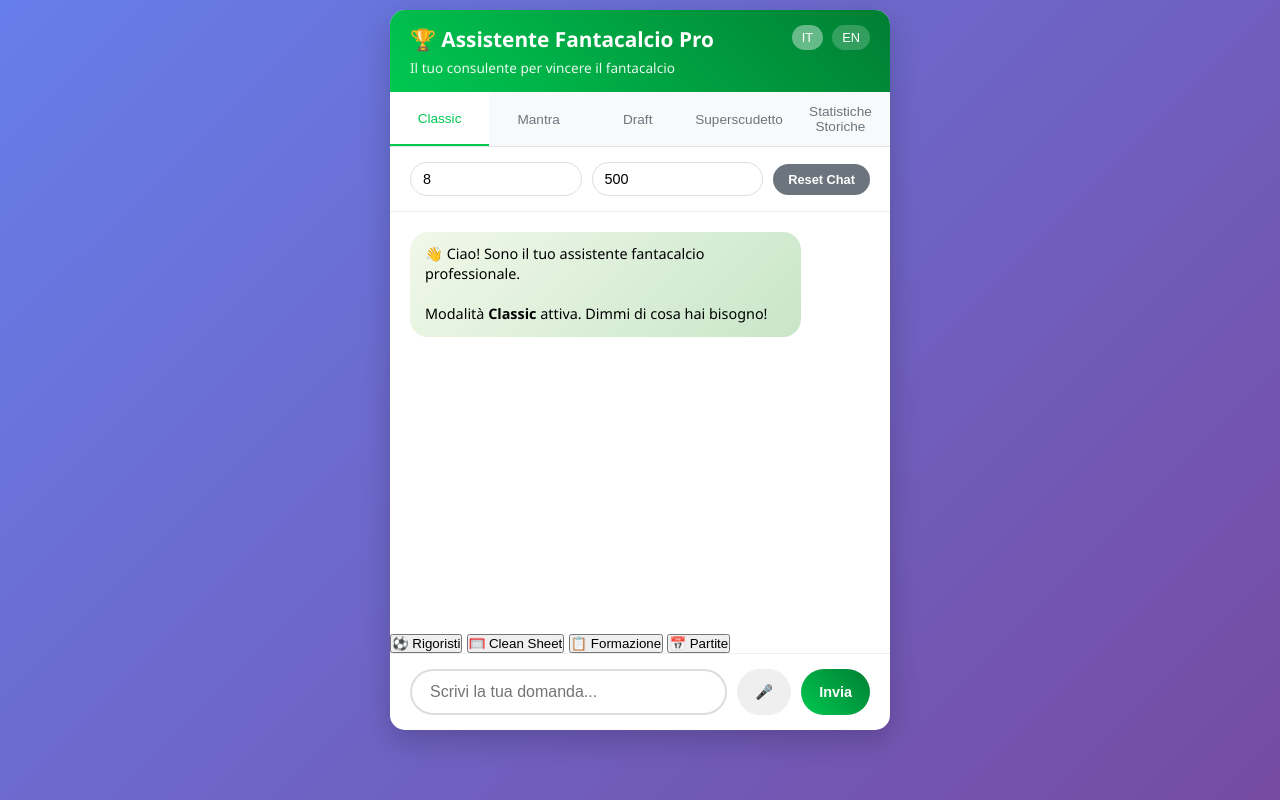
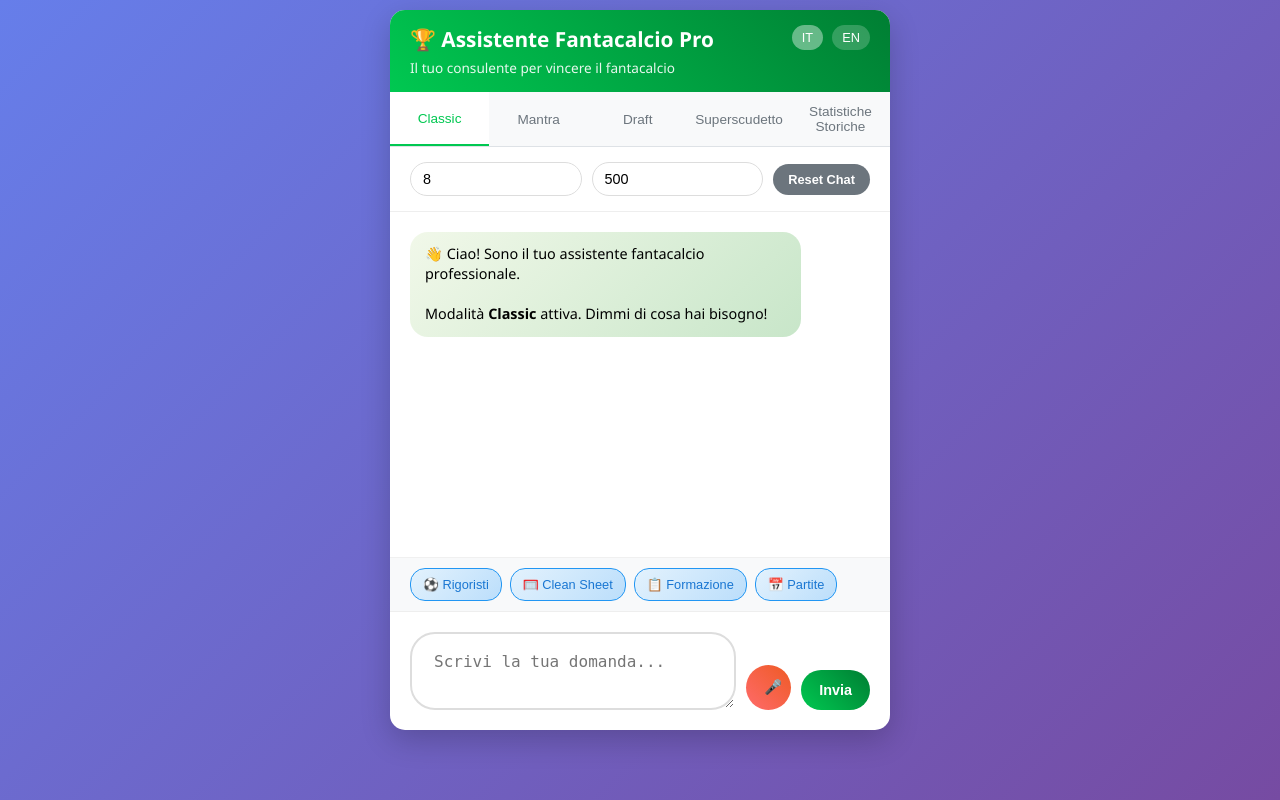
Before and after one commit to daviserra-code/Fantacalcio-AI, a Flask app: page / in a window 1280 px wide. Run offline with Flask 3, Linux system fonts and the light colour scheme; parts of the project's set-up code (start-up, migrations or seed data) failed here and were passed over.

Commit message:
Assistant checkpoint: Fixed slow responses, added missing features, improved UI
Assistant generated file changes:
- main.py: Optimize AI model selection and improve caching
- templates/index.html: Add missing JavaScript functions and make chat input bigger, Add missing JavaScript functions and improve styling, Change input to textarea and add missing JavaScript functions, Add missing JavaScript functions for quick actions and voice input
- web_interface.py: Integrate centralized configuration, Use centralized configuration for rate limiting and caching, Add configuration endpoint

---

User prompt:

fix the following: 1. slow responses;2.Where is this feature?;3.Where is this feature?;5.Quick actions not working;6.Whre is this centralized configuration. make the chat field bigger.

Replit-Commit-Author: Assistant
Replit-Commit-Session-Id: f9d90298-4915-4141-886e-caef55db392f

```diff
--- a/templates/index.html
+++ b/templates/index.html
@@ -152,19 +152,75 @@
         }
 
         .input-area {
-            padding: 15px 20px;
+            padding: 20px;
             border-top: 1px solid #eee;
             display: flex;
             gap: 10px;
+            align-items: flex-end;
+        }
+
+        .quick-actions {
+            padding: 10px 20px;
+            border-top: 1px solid #f0f0f0;
+            display: flex;
+            gap: 8px;
+            flex-wrap: wrap;
+            background: #f8f9fa;
+        }
+
+        .quick-btn {
+            background: linear-gradient(135deg, #e3f2fd, #bbdefb);
+            border: 1px solid #2196f3;
+            border-radius: 15px;
+            padding: 8px 12px;
+            font-size: 0.8em;
+            cursor: pointer;
+            transition: all 0.3s;
+            color: #1976d2;
+            font-weight: 500;
+        }
+
+        .quick-btn:hover {
+            background: linear-gradient(135deg, #2196f3, #1976d2);
+            color: white;
+            transform: translateY(-1px);
+        }
+
+        .btn-voice {
+            background: linear-gradient(45deg, #ff6b6b, #ee5a24);
+            color: white;
+            border: none;
+            border-radius: 50%;
+            width: 45px;
+            height: 45px;
+            cursor: pointer;
+            font-size: 1.2em;
+        }
+
+        .btn-voice:hover {
+            transform: scale(1.1);
+        }
+
+        .btn-voice.recording {
+            background: linear-gradient(45deg, #ff3838, #c0392b);
+            animation: pulse 1s infinite;
+        }
+
+        @keyframes pulse {
+            0% { transform: scale(1); }
+            50% { transform: scale(1.1); }
+            100% { transform: scale(1); }
         }
 
         #messageInput {
             flex: 1;
-            padding: 12px 18px;
+            padding: 18px 22px;
             border: 2px solid #ddd;
             border-radius: 25px;
             outline: none;
             font-size: 16px;
+            min-height: 60px;
+            resize: vertical;
         }
 
         #messageInput:focus {
@@ -398,7 +454,7 @@
             </div>
 
             <div class="input-area">
-                <input type="text" id="messageInput" placeholder="Scrivi la tua domanda..." maxlength="500">
+                <textarea id="messageInput" placeholder="Scrivi la tua domanda..." maxlength="500" rows="2"></textarea>
                 <button class="btn btn-voice" onclick="toggleVoiceInput()" id="voiceBtn">🎤</button>
                 <button class="btn btn-primary" onclick="sendMessage()">{{ t.send }}</button>
             </div>
@@ -667,9 +723,100 @@
             `).join('');
         }
 
-        // Enter key support
-        document.addEventListener('keypress', function(e) {
-            if (e.key === 'Enter') {
+        // Quick action functions
+        async function askQuickQuestion(question) {
+            const messageInput = document.getElementById('messageInput');
+            messageInput.value = question;
+            await sendMessage('classic');
+        }
+
+        async function showFixtures() {
+            try {
+                addMessage('📅 Caricando le partite di questa giornata...', true, 'chatContainer');
+                showLoading('chatContainer');
+
+                const response = await fetch('/api/fixtures');
+                const data = await response.json();
+
+                hideLoading('chatContainer');
+
+                if (data.gameweek_recommendations) {
+                    let fixtureText = '📅 **PARTITE E CONSIGLI GIORNATA**\n\n';
+                    data.gameweek_recommendations.forEach(rec => {
+                        fixtureText += `${rec}\n`;
+                    });
+                    addMessage(fixtureText, false, 'chatContainer');
+                } else {
+                    addMessage('📅 Dati partite temporaneamente non disponibili', false, 'chatContainer');
+                }
+            } catch (error) {
+                hideLoading('chatContainer');
+                addMessage('❌ Errore nel caricamento delle partite', false, 'chatContainer');
+            }
+        }
+
+        // Voice input functionality
+        let isRecording = false;
+        let recognition = null;
+
+        function toggleVoiceInput() {
+            const voiceBtn = document.getElementById('voiceBtn');
+
+            if (!('webkitSpeechRecognition' in window) && !('SpeechRecognition' in window)) {
+                alert('Il riconoscimento vocale non è supportato su questo browser. Usa Chrome o Edge.');
+                return;
+            }
+
+            if (!isRecording) {
+                startVoiceRecognition();
+                voiceBtn.classList.add('recording');
+                voiceBtn.innerHTML = '🔴';
+                isRecording = true;
+            } else {
+                stopVoiceRecognition();
+                voiceBtn.classList.remove('recording');
+                voiceBtn.innerHTML = '🎤';
+                isRecording = false;
+            }
+        }
+
+        function startVoiceRecognition() {
+            const SpeechRecognition = window.SpeechRecognition || window.webkitSpeechRecognition;
+            recognition = new SpeechRecognition();
+
+            recognition.lang = 'it-IT';
+            recognition.continuous = false;
+            recognition.interimResults = false;
+
+            recognition.onresult = function(event) {
+                const transcript = event.results[0][0].transcript;
+                document.getElementById('messageInput').value = transcript;
+                toggleVoiceInput(); // Stop recording
+            };
+
+            recognition.onerror = function(event) {
+                console.error('Speech recognition error:', event.error);
+                toggleVoiceInput(); // Stop recording
+            };
+
+            recognition.onend = function() {
+                if (isRecording) {
+                    toggleVoiceInput(); // Ensure UI is reset
+                }
+            };
+
+            recognition.start();
+        }
+
+        function stopVoiceRecognition() {
+            if (recognition) {
+                recognition.stop();
+            }
+        }
+
+        // Enter key support (Ctrl+Enter for textarea)
+        document.addEventListener('keydown', function(e) {
+            if (e.key === 'Enter' && e.ctrlKey) {
                 const activeTab = document.querySelector('.tab-content.active').id;
                 if (activeTab === 'historical') {
                     searchPlayers();
@@ -678,6 +825,12 @@
                 }
             }
         });
+
+        // Auto-resize textarea
+        document.getElementById('messageInput').addEventListener('input', function() {
+            this.style.height = 'auto';
+            this.style.height = Math.min(this.scrollHeight, 120) + 'px';
+        });
     </script>
 </body>
 </html>
--- a/web_interface.py
+++ b/web_interface.py
@@ -1,6 +1,7 @@
 
 from flask import Flask, render_template, request, jsonify, session
 from fantacalcio_data import League, AuctionHelper, SAMPLE_PLAYERS
+from config import app_config
 import json
 import os
 import logging
@@ -90,12 +91,12 @@ assistant = None  # Initialize lazily when needed
 
 # Simple in-memory cache for performance
 search_cache = {}
-CACHE_EXPIRY = 300  # 5 minutes
+CACHE_EXPIRY = app_config.get('search_cache_expiry', 300)
 
 # Simple rate limiting
 rate_limit_storage = {}
-RATE_LIMIT_REQUESTS = 60  # requests per minute
-RATE_LIMIT_WINDOW = 60  # seconds
+RATE_LIMIT_REQUESTS = app_config.get('rate_limit_requests', 60)
+RATE_LIMIT_WINDOW = app_config.get('rate_limit_window', 60)
 
 def check_rate_limit(ip_address):
     """Simple rate limiting check"""
@@ -387,6 +388,21 @@ if __name__ == '__main__':
         raise
 
 
+@app.route('/api/config', methods=['GET'])
+def get_config():
+    """Get client-safe configuration"""
+    return jsonify({
+        'features': {
+            'voice_input': app_config.get('enable_voice_input', True),
+            'real_time_updates': app_config.get('enable_real_time_updates', True),
+            'advanced_analytics': app_config.get('enable_advanced_analytics', True)
+        },
+        'ui': {
+            'theme': app_config.get('theme', 'dark'),
+            'language': app_config.get('language', 'it')
+        }
+    })
+
 @app.route('/api/analytics', methods=['POST'])
 def track_analytics():
     """Simple analytics endpoint"""
```
Also changed, not shown: main.py (+4 -4 lines).
